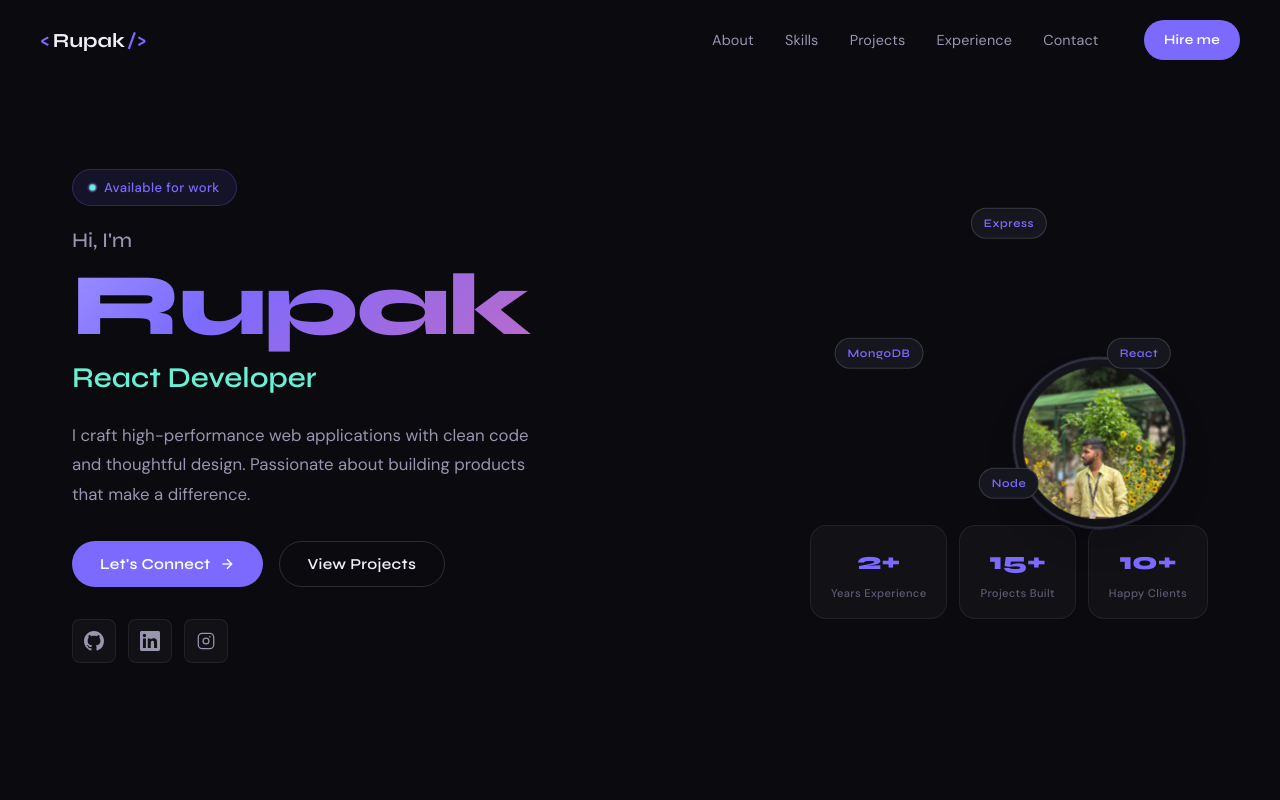
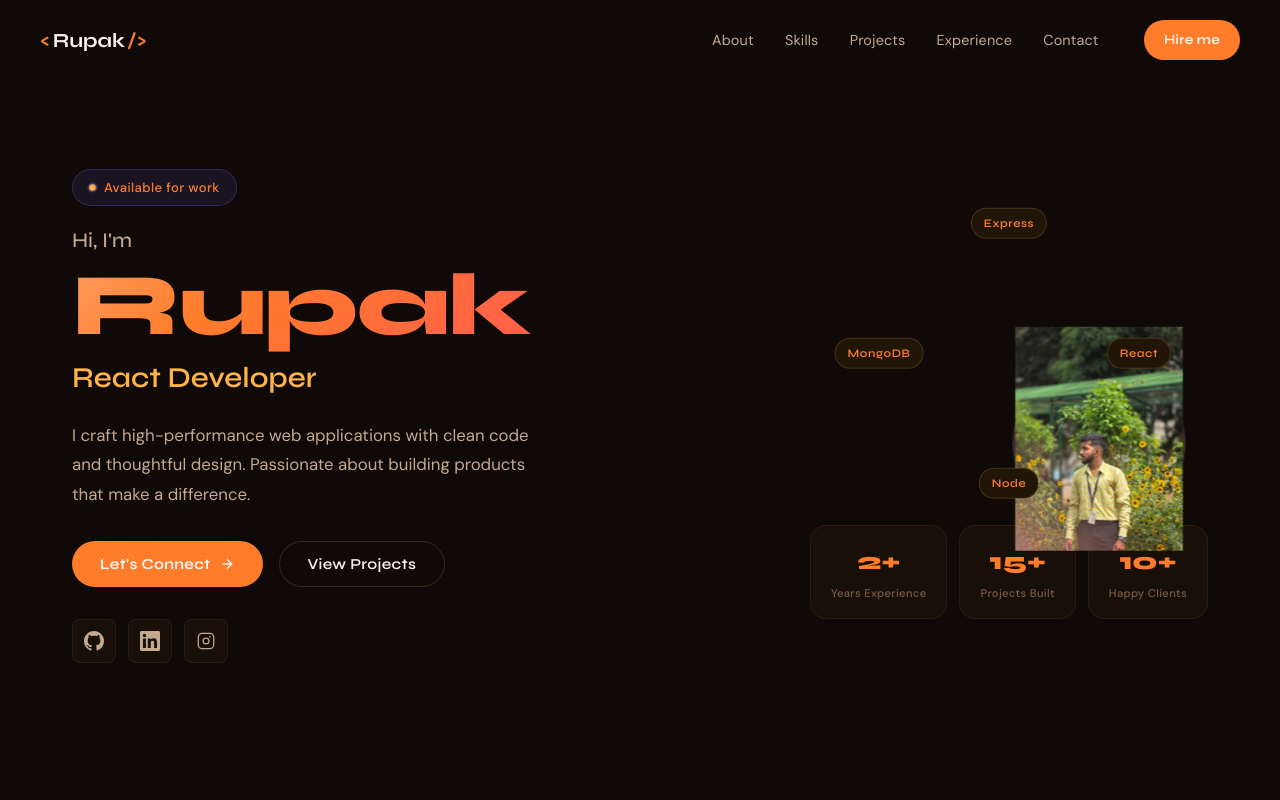
Before and after one commit to patrarupak613-alt/Portfolio, a React (Vite) app in the folder client/: page / in a window 1280 px wide. Shown: the top 800 px of the page. Built offline with nearby package versions, Linux system fonts and the light colour scheme.

Commit message:
Initial portfolio commit with sunset theme

```diff
--- a/client/src/components/Navbar.jsx
+++ b/client/src/components/Navbar.jsx
@@ -44,7 +44,7 @@ export default function Navbar() {
 
         <a
           className="nav-cta"
-          href="mailto:rupak@email.com"
+          href="mailto:patrarupak613@gmail.com"
         >
           Hire me
         </a>
@@ -64,7 +64,7 @@ export default function Navbar() {
             {l}
           </button>
         ))}
-        <a className="mobile-cta" href="mailto:rupak@email.com">Hire me</a>
+        <a className="mobile-cta" href="mailto:patrarupak613@gmail.com">Hire me</a>
       </div>
     </nav>
   )
--- a/client/src/index.css
+++ b/client/src/index.css
@@ -7,19 +7,19 @@
 }
 
 :root {
-  --bg: #0a0a0f;
-  --bg-2: #111118;
-  --bg-3: #16161f;
-  --accent: #7c6aff;
-  --accent-2: #ff6a8e;
-  --accent-3: #6af0d4;
-  --text: #f0eff8;
-  --text-2: #9896ae;
-  --text-3: #5c5a72;
-  --border: rgba(255,255,255,0.07);
-  --border-hover: rgba(255,255,255,0.15);
-  --card: rgba(255,255,255,0.03);
-  --card-hover: rgba(255,255,255,0.06);
+  --bg: #0f0a08;
+  --bg-2: #1a1008;
+  --bg-3: #211508;
+  --accent: #ff7c2a;
+  --accent-2: #ff3d6e;
+  --accent-3: #ffb347;
+  --text: #fdf3ec;
+  --text-2: #c4a98f;
+  --text-3: #7a5c45;
+  --border: rgba(255,180,100,0.08);
+  --border-hover: rgba(255,180,100,0.18);
+  --card: rgba(255,140,60,0.04);
+  --card-hover: rgba(255,140,60,0.08);
   --font-display: 'Syne', sans-serif;
   --font-body: 'DM Sans', sans-serif;
   --radius: 16px;
--- a/client/src/styles/hero.css
+++ b/client/src/styles/hero.css
@@ -27,21 +27,21 @@
 
 .blob-1 {
   width: 500px; height: 500px;
-  background: var(--accent);
+  background: #ff7c2a;
   top: -100px; left: -100px;
   animation: float 8s ease-in-out infinite;
 }
 
 .blob-2 {
   width: 400px; height: 400px;
-  background: var(--accent-2);
+  background: #ff3d6e;
   bottom: -50px; right: -50px;
   animation: float 10s ease-in-out infinite reverse;
 }
 
 .blob-3 {
   width: 300px; height: 300px;
-  background: var(--accent-3);
+  background: #ffb347;
   top: 50%; left: 50%;
   transform: translate(-50%, -50%);
   animation: float 12s ease-in-out infinite 2s;
@@ -102,7 +102,7 @@
   display: block;
   font-size: clamp(3rem, 7vw, 5.5rem);
   font-weight: 800;
-  background: linear-gradient(135deg, #fff 0%, var(--accent) 50%, var(--accent-2) 100%);
+  background: linear-gradient(135deg, #fff 0%, #ff7c2a 50%, #ff3d6e 100%);
   background-size: 200% 200%;
   -webkit-background-clip: text;
   -webkit-text-fill-color: transparent;
@@ -245,19 +245,7 @@
 }
 
 .avatar-placeholder {
-  width: 100%;
-  height: 100%;
-  display: flex;
-  align-items: center;
-  justify-content: center;
-}
-
-.hero-avatar {
-  width: 160px;
-  height: 160px;
-  object-fit: cover;
-  border-radius: 50%;
-  box-shadow: 0 20px 40px rgba(0, 0, 0, 0.18);
+  color: var(--text-3);
 }
 
 .orbit-pill {
--- a/client/src/styles/navbar.css
+++ b/client/src/styles/navbar.css
@@ -68,7 +68,7 @@
   font-size: 0.85rem;
   font-weight: 600;
   padding: 0.55rem 1.25rem;
-  background: var(--accent);
+  background: #ff7c2a;
   color: #fff;
   border-radius: 100px;
   letter-spacing: 0.02em;
@@ -133,7 +133,7 @@
   margin-top: 0.5rem;
   padding: 0.75rem;
   text-align: center;
-  background: var(--accent);
+  background: #ff7c2a;
   color: #fff;
   border-radius: var(--radius-sm);
   font-weight: 600;
--- a/client/src/styles/skills.css
+++ b/client/src/styles/skills.css
@@ -69,7 +69,7 @@
   position: absolute;
   top: 0; left: 0; right: 0;
   height: 2px;
-  background: linear-gradient(90deg, var(--accent), var(--accent-2));
+  background: linear-gradient(90deg, #ff7c2a, #ff3d6e);
   opacity: 0;
   transition: opacity 0.3s;
 }
@@ -129,7 +129,7 @@
   height: 100%;
   width: var(--pct);
   border-radius: 100px;
-  background: linear-gradient(90deg, var(--accent), var(--accent-2));
+  background: linear-gradient(90deg, #ff7c2a, #ff3d6e);
   animation: fillBar 1.2s ease-out both;
 }
 
```
